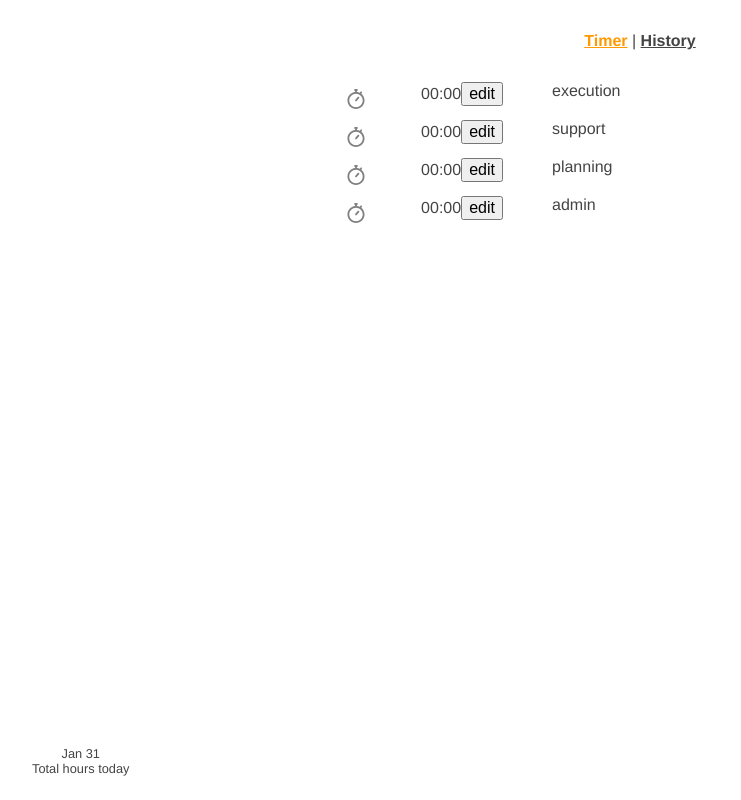
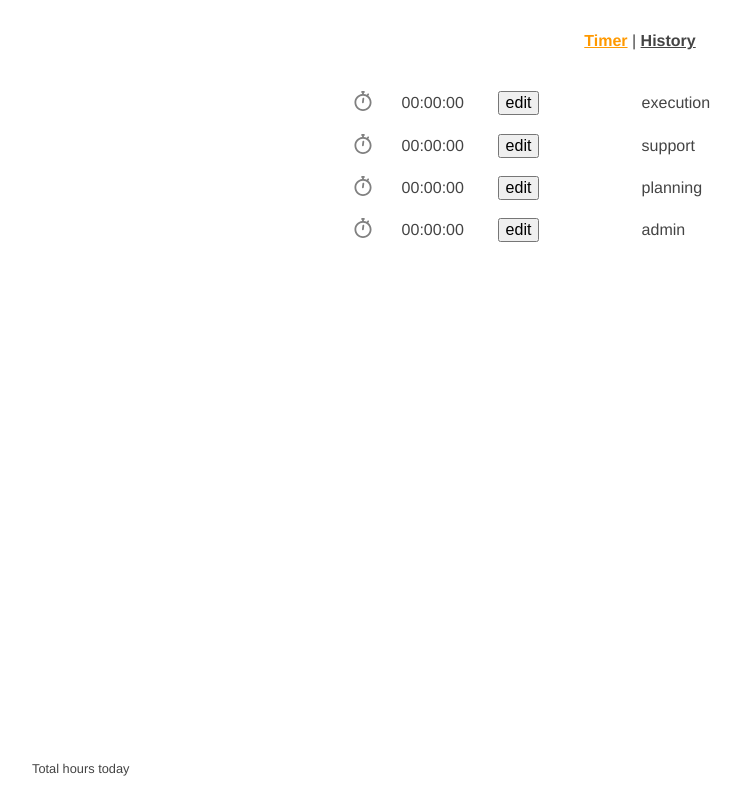
Before and after one commit to daviduffy/timer, a Vue app: page / in a window 1280 px wide. Shown: the whole page, without its empty margins (0-741 px from the left). Built offline with nearby package versions, Linux system fonts and the light colour scheme; the HTML template or start-up script is replaced by a standard one.

Commit message:
refactored event sourcing, input method, and added timing function on clock

```diff
--- a/src/App.vue
+++ b/src/App.vue
@@ -16,6 +16,7 @@ export default {
   components: { Total },
   beforeMount: function() {
     this.$store.dispatch('startRetrieveEvents');
+    this.$store.dispatch('startReconstituteAggregate');
   }
 };
 </script>
--- a/src/components/Designation.vue
+++ b/src/components/Designation.vue
@@ -5,40 +5,49 @@
       class="B B--un"
     >
       <svg class="Timer__icon" xmlns="http://www.w3.org/2000/svg" xmlns:xlink="http://www.w3.org/1999/xlink" version="1.1" id="Layer_1" x="0px" y="0px" viewBox="0 0 512 512" style="enable-background:new 0 0 512 512;" xml:space="preserve">
-        <path d="M392.09,122.767l15.446-24.272c6.858-10.778,3.681-25.076-7.097-31.935c-10.777-6.86-25.076-3.681-31.935,7.099    l-15.409,24.215c-22.708-11.316-47.642-18.798-73.962-21.58V46.265h1.448c12.775,0,23.133-10.357,23.133-23.133    S293.356,0,280.581,0h-49.163c-12.775,0-23.133,10.357-23.133,23.133s10.357,23.133,23.133,23.133h1.45v30.029    C123.239,87.885,37.535,180.886,37.535,293.535C37.535,413.997,135.538,512,256,512s218.465-98.003,218.465-218.465    C474.465,224.487,442.259,162.83,392.09,122.767z M256,465.735c-94.951,0-172.2-77.249-172.2-172.2s77.249-172.2,172.2-172.2    s172.2,77.249,172.2,172.2S350.951,465.735,256,465.735z"/>
-        <path d="M333.172,205.084c-9.623-8.397-24.238-7.407-32.638,2.222l-61.964,71.02c-8.399,9.626-7.404,24.24,2.222,32.638    c9.626,8.399,24.24,7.404,32.638-2.222l61.964-71.02C343.794,228.096,342.798,213.484,333.172,205.084z"/>
+        <path d="M392.09,122.767l15.446-24.272c6.858-10.778,3.681-25.076-7.097-31.935c-10.777-6.86-25.076-3.681-31.935,7.099 l-15.409,24.215c-22.708-11.316-47.642-18.798-73.962-21.58V46.265h1.448c12.775,0,23.133-10.357,23.133-23.133 S293.356,0,280.581,0h-49.163c-12.775,0-23.133,10.357-23.133,23.133s10.357,23.133,23.133,23.133h1.45v30.029 C123.239,87.885,37.535,180.886,37.535,293.535C37.535,413.997,135.538,512,256,512s218.465-98.003,218.465-218.465 C474.465,224.487,442.259,162.83,392.09,122.767z M256,465.735c-94.951,0-172.2-77.249-172.2-172.2s77.249-172.2,172.2-172.2    s172.2,77.249,172.2,172.2S350.951,465.735,256,465.735z"/>
+        <path class="Timer__minutes" v-bind:style="{ transform: 'rotate(' + rotation + 'deg)'}" d="M333.172,205.084c-9.623-8.397-24.238-7.407-32.638,2.222l-61.964,71.02c-8.399,9.626-7.404,24.24,2.222,32.638 c9.626,8.399,24.24,7.404,32.638-2.222l61.964-71.02C343.794,228.096,342.798,213.484,333.172,205.084z"/>
       </svg>
     </button>
 
-    <div class="Timer__duration Timer__duration--edit" v-if="edit">
-      <input type="text" :value="userInput" @input="handleInput" />
-      <button @click="handleSave" class="B">save</button>
-      <button @click="handleToggle" class="B">cancel</button>
-    </div>
+    <TimerInput
+      v-if="edit"
+      v-on:submit="handleSubmit"
+      v-on:cancel="handleCancel" />
     <div class="Timer__duration" v-else>
-      <span>{{duration}}</span>
-      <button @click="handleToggle" class="B">edit</button>
+      <span class="Timer__digits" v-html="getDuration(duration)"></span>
+      <div class="Timer__controls">
+        <button v-if="!active" @click="handleToggle" class="B">edit</button>
+      </div>
     </div>
     <span class="Timer__designation">{{designation}}</span>
   </li>
 </template>
 
 <script>
+import display, { timer, jsx, euro } from '@/services/display';
+import TimerInput from '@/components/TimerInput.vue';
 export default {
   props: {
     designation: {
       type: String,
       required: true
     },
-    duration: {
-      type: String,
-      default: '00:00'
+    active: {
+      type: Boolean,
+      required: true
     }
   },
   data: () => ({
     edit: false,
-    userInput: ''
+    rotation: 0,
+    hours: '02',
+    minutes: '20',
+    seconds: '00'
   }),
+  components: {
+    TimerInput
+  },
   methods: {
     handleToggle() {
       this.edit = !this.edit;
@@ -46,23 +55,45 @@ export default {
     },
     handleInput({ target }) {
       const { value: VALUE } = target;
-      // const value = VALUE.replace(/[^0-9]|:/g, '');
-      // console.log(value);
-      this.userInput = VALUE;
-
+      const value = VALUE.replace(/[^0-9]|:/g, '');
+      this.userInput = value;
     },
-    handleSave() {
-      console.log(this.userInput);
-
+    handleSubmit() {
+      this.edit = false;
+      console.log('tried to submit');
+      // const payload = {
+      //   designation: this.designation,
+      //   hours: this.hours,
+      //   minutes: this.minutes,
+      //   seconds: this.seconds
+      // };
+      // this.$store.dispatch('start', payload);
+      // this.edit = false;
+    },
+    handleCancel() {
       this.edit = false;
     },
     handleClick(nextDesignation) {
       this.$store.dispatch('startSelectDesignation', nextDesignation);
+    },
+    getDuration(duration) {
+      let totalDuration = dayjs(duration).unix();
+      let totalEpoch = duration;
+      if (this.active) {
+        // add current time minus start time to stored duration
+        const { startTime, time } = this.$store.state
+        const activeDuration = time - startTime;
+        totalDuration = totalDuration + dayjs(activeDuration).unix();
+        totalEpoch = totalEpoch + activeDuration;
+      }
+      const rotation = (dayjs(totalEpoch).format('mm') / 60);
+      this.rotation = ((Math.round(rotation * 100) / 100) * 360) - 34;
+      return display(totalDuration, jsx);
     }
   },
   computed: {
-    active() {
-      this.$store.state.designation === this.designation;
+    duration() {
+      return this.$store.state.aggregate[this.designation];
     },
     userInputDigital() {
       return [...this.userInput].reverse().map((num, index) => {
@@ -101,14 +132,29 @@ export default {
     fill: gray
 
   .Timer__duration
+    display: flex
     flex: 2
-    max-width: 180px
+    margin-left: 1rem
+    max-width: 240px
     font-variant-numeric: tabular-nums
 
-  .Timer__duration--edit
-    // flex: 2
+  .Timer__digits,
+  .Timer__controls,
+  .Timer__designation
+    display: flex
+    align-items: center
+
+  .Timer__digits
+    flex: 1 0 40%
+
+  .Timer__controls
+    flex: 1 0 60%
 
   .Timer__designation
     flex: 1
     text-align: left
+
+  .Timer__minutes
+    transform-origin: 49% 58%
+
 </style>
--- a/src/components/Timer.vue
+++ b/src/components/Timer.vue
@@ -5,6 +5,7 @@
         v-for="d in designations"
         :key="d"
         :designation="d"
+        :active="d === designation"
       />
     </ul>
   </div>
@@ -51,34 +52,9 @@ export default {
       // // console.log(secondsDuration);
       // return display(currentStopMoment.unix(), timer);
     },
-    // handleSelectDesignation(designation) {
-
-    //   // always add an event
-    //   this.addEvent(designation);
-
-    //   // always save the latest state
-    //   setEvents(this.events);
-
-    //   // always stop the timer regardless
-    //   this.stopTimer();
-
-    //   // figure out if this is a stop or a start/switch action
-    //   const action = (this.designation === designation) ? 'stop' : 'start';
-    //   let nextDesignation;
-
-    //   if (action === 'stop') {
-    //     nextDesignation = '';
-    //   // start timer again if a new designation was selected
-    //   } else {
-    //     this.startTimer();
-    //     nextDesignation = designation;
-    //   }
-    //   this.$store.commit('setDesignation', nextDesignation);
-    // }
   },
   computed: {
     aggregate() {
-      // console.log(this.$store.state);
       return this.$store.state.aggregate;
     },
     events() {
@@ -129,4 +105,5 @@ export default {
   .B--un
     border: 0
     background: 0
+    padding: 0.2rem 0.8rem
 </style>
--- /dev/null
+++ b/src/components/TimerInput.vue
@@ -0,0 +1,64 @@
+<template>
+  <div class="Timer__duration">
+    <div class="Timer__digits">
+      <input class="h" type="number" v-bind="hours" placeholder="HH" />
+      <span>:</span>
+      <input class="m" type="number" v-bind="minutes" placeholder="MM" />
+      <span>:</span>
+      <input class="s" type="number" v-bind="seconds" placeholder="SS" />
+    </div>
+    <div class="Timer__controls">
+      <button class="B" @click="handleSubmit">save</button>
+      <button class="B" @click="handleCancel">cancel</button>
+    </div>
+  </div>
+</template>
+
+<script>
+export default {
+  name: "TimerInput",
+  data: () => ({
+    hours: '',
+    minutes: '',
+    seconds: ''
+  }),
+  methods: {
+    handleSubmit() {
+      const types = [this.hours, this.minutes, this.seconds];
+      if (types.filter(it => !!it).length > 0) {
+        this.$emit('submit', {
+          hours: this.hours,
+          minutes: this.minutes,
+          seconds: this.seconds
+        });
+      }
+    },
+    handleCancel() {
+      this.$emit('cancel');
+    }
+  }
+}
+</script>
+
+<style scoped lang="sass">
+
+  input
+    all: unset
+    text-align: right
+    flex: 1
+    max-width: 2rem
+
+  input[type="number"]::-webkit-outer-spin-button, input[type="number"]::-webkit-inner-spin-button
+    -webkit-appearance: none
+    margin: 0
+
+  input[type="number"]
+    -moz-appearance: textfield
+
+  span
+    min-width: 0.25rem
+
+  .h
+  .m
+  .s
+</style>
--- a/src/main.js
+++ b/src/main.js
@@ -4,6 +4,7 @@ import router from './router';
 import store from './store';
 
 Vue.config.productionTip = false;
+Vue.config.devtools = true;
 
 new Vue({
   router,
--- a/src/services/display.js
+++ b/src/services/display.js
@@ -15,4 +15,9 @@ const timer = (h = 0, m = 0, s = 0) => {
   return [d(h), d(m), d(s)].join(':');
 };
 
-export { euro, timer, display as default };
+const jsx = (h = 0, m = 0, s = 0) => {
+  const d = (t, str) => (`<span class="${str}">${('0'+t).slice(-2)}</span>`);
+  return [d(h, 'h'), d(m, 'm'), d(s, 's')].join(`<span class="c">:</span>`);
+};
+
+export { euro, timer, jsx, display as default };
--- a/src/services/eventStream.js
+++ b/src/services/eventStream.js
@@ -26,29 +26,33 @@ export class Event {
   }
 }
 
-const getAggregate = ({ designations = [], events = [] }) => {
+const getAggregate = ({ designations = [], events = {}, today = false }) => {
   const aggregateBase = { total: null };
   const aggregate = designations.reduce((obj, curr) => {
     obj[curr] = 0;
     return obj;
   }, { ...aggregateBase });
+  // find out if there are existing events for the current day
+  const todayStream = today ? events[today] : false;
+  if (todayStream) {
     let prevEvent = false;
-  events.forEach((event) => {
+    todayStream.forEach((event) => {
+      // debugger;
       // if there is a no previous event, skip everything
       if (prevEvent) {
         const { payload: prevDesignation, createdAt: startTime } = prevEvent;
-      const { payload: currDesignation, createdAt: endTime } = event;
+        const { type: currType, createdAt: endTime } = event;
         const duration = endTime - startTime;
         aggregate[prevDesignation] += duration;
         // if designations are the same, this is a 'stop' not a 'switch'
-      if (prevDesignation === currDesignation) {
+        if (currType === types.STOP_TIMER) {
           prevEvent = false;
           return;
         }
       }
       prevEvent = { ...event };
     });
-  console.log(aggregate);
+  }
   return aggregate;
 };
 
--- a/src/store.js
+++ b/src/store.js
@@ -4,10 +4,9 @@ import Vuex from 'vuex';
 import dayjs from 'dayjs';
 
 // Internal Dependencies
-import { uuid } from '@/utils';
-import { Event, TimerEvent, getAggregate } from '@/services/eventStream';
+import { Event, getAggregate } from '@/services/eventStream';
 import designations from '@/fixtures/designations';
-import { getEvents, setEvents } from '@/services/localStorage';
+import { getEvents } from '@/services/localStorage';
 import * as types from '@/constants/constants';
 
 Vue.use(Vuex);
@@ -15,14 +14,14 @@ Vue.use(Vuex);
 export default new Vuex.Store({
   state: {
     aggregate: getAggregate({ designations }),
-    day: dayjs().format('MMM DD'),
     designation: '',
     designations,
+    events: [],
     history: getEvents(),
     startTime: null,
     timer: null,
     time: null,
-    events: []
+    today: dayjs().startOf('day').valueOf()
   },
   mutations: {
     addEvent(state, event) {
@@ -73,12 +72,22 @@ export default new Vuex.Store({
       } else {
         type = types.SWITCH_TIMER;
       }
+
       const event = new Event({ type, payload: designation });
       context.commit('addEvent', event);
+      context.commit('stopTimer');
+      context.commit('setStartTime', dayjs().valueOf());
       context.commit('setDesignation', designation);
-      context.dispatch('startSaveEvents');
-      const { id, type: TYPE, payload, createdAt } = event;
-      console.log({ id, type: TYPE, payload, createdAt });
+      if (type !== types.STOP_TIMER) {
+        context.commit('startTimer');
+      }
+      context.dispatch('startSaveEvents')
+        .then(() => {
+          context.dispatch('startReconstituteAggregate');
+        });
+    },
+    startSetDuration(context, payload) {
+
     },
     startSaveEvents({ state }) {
       const databaseName = 'designationTimer';
@@ -89,6 +98,7 @@ export default new Vuex.Store({
         [today]: state.events
       };
       window.localStorage[databaseName] = JSON.stringify(nextState);
+      return Promise.resolve('just need to chain something');
     },
     startRetrieveEvents(context) {
       const storedEvents = getEvents();
@@ -100,26 +110,25 @@ export default new Vuex.Store({
         const todayStream = storedEvents[today];
 
         // an event stream from today already exists
-        if (todayStream) {
+        if (todayStream.length > 0) {
           context.commit('setEvents', todayStream);
-          context.commit('setAggregate');
 
-          const [secondToLast, last] = todayStream.slice(todayStream.length - 2);
-          const stopped = secondToLast.designation === last.designation;
+          const last = todayStream[todayStream.length - 1];
+          const stopped = last.type === types.STOP_TIMER;
 
           // a timer from today is currently running
           if (!stopped) {
-            context.commit('setStartTime', last.time);
+            context.commit('setStartTime', last.createdAt);
             context.commit('startTimer');
-            context.commit('setDesignation', last.designation);
+            context.commit('setDesignation', last.payload);
           }
         }
       }
     },
     startReconstituteAggregate(context) {
-      const { designations } = context.state;
+      const { designations, today } = context.state;
       const events = getEvents();
-      const aggregate = getAggregate({ events, designations });
+      const aggregate = getAggregate({ events, designations, today });
       context.commit('setAggregate', aggregate);
     }
   }
```
Lines whose indentation alone changed are shown as unchanged.
